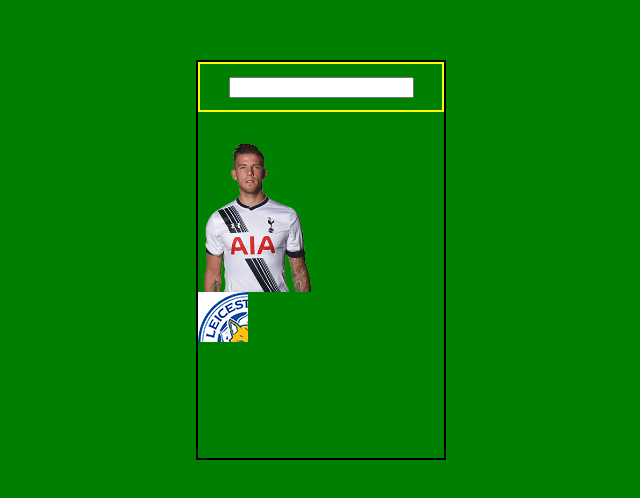
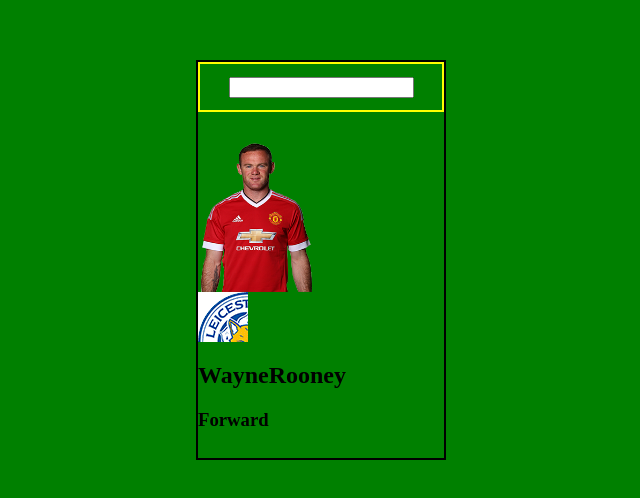
Before and after one commit to andrei-pascu/JS_Player_Cards, a website: page index.html in a window 1280 px wide. Shown: the part 148-646 px from the top of the page, without its empty margins (319-959 px from the left). Drawn offline with Linux system fonts and the light colour scheme.

Commit message:
DATA structure scheme

```diff
--- a/index.html
+++ b/index.html
@@ -23,7 +23,7 @@
                 <img class="player_image" src="" />
             </div>
             <div id="player_details_container" class="player_details_container">
-                <div class="player_team_logo_container">
+                <div class="player_team_logo">
                 </div>
                 <h2 class="player_name"></h2>
                 <h3 class="player_type"></h3>
--- a/js/script.js
+++ b/js/script.js
@@ -1,43 +1,59 @@
 // In a real case scenario, this data would
     // be served together with the builded app by some backend service
     // or loaded async on the frontend side
-const data = request_data;
-const players = data['players'];
-console.log(players[0]['player']['id'])
+let get_data;
+let DATA_players;
+let DATA_badges_css;
+let DATA_field_positions;
+let DOM_ROOT;
+
+(function initData() {
+    get_data = request_data;
+    DATA_players = get_data['players'];
+    DATA_badges_css = team_badges;
+    DATA_field_positions = field_positions;
+    DOM_ROOT = document.getElementById('card_content_container');
+})()
+
+
+function MapData(selected_player) {
+    function CREATE_DATA(data, selected_player, badges_css, field_positions) {
+        this.player_first_name =  data[selected_player]['player']['name']['first'];
+        this.player_last_name =   data[selected_player]['player']['name']['last'];
+        this.player_full_name =   this.player_first_name + this.player_last_name;
+        this.player_type =  field_positions[data[selected_player]['player']['info']['position']];
+        this.playerPortrait = `dist/assets/assets/p${data[selected_player]['player']['id']}.png`;
+        this.team = data[selected_player]['player']['currentTeam']['name'];
+        this.badge = badges_css[this.team];
+        this.badge_pos = `${this.badge['badge_x']}, ${this.badge['badge_y']}`
+    }
+
+    let DATA = new CREATE_DATA(DATA_players, selected_player, DATA_badges_css, DATA_field_positions)
+    console.log(DATA)
+    return DATA;
+}
 
 function buildCardHTML() {
+    let selected_player = 2;
+    let DATA = MapData(selected_player);
+    let DOM = {
+        'player_image': DOM_ROOT.querySelector('.player_image'),
+        'player_team_logo': DOM_ROOT.querySelector('.player_team_logo'),
+        'player_name': DOM_ROOT.querySelector('.player_name'),
+        'player_type': DOM_ROOT.querySelector('.player_type')
+    }
 
-    var DOM_card_container = document.getElementById('card_content_container');
-        var DOM_player_image = DOM_card_container.querySelector('.player_image')
-        var DOM_player_team_logo = DOM_card_container.querySelector('.player_team_logo')
 
-    DOM_player_image.setAttribute("src", `dist/assets/assets/p${players[0]['player']['id']}.png`);
-    // DOM_player_team_logo.setAttribute("src", `assets/assets/p${players[0]['player']['id']}.png`);
 
-    // target.innerHTML = `
-    // <div>
-    //     <div class="player_image_container">
-    //         <img
-    //             class="player_image"
-    //             src="assets/assets/p${players[0]['player']['id']}.png"
-    //         />
-    //     </div>
 
-    //     <div class="player_details_container>
-    //         <div class="player_team_logo_container">
-    //         </div>
-    //         <h2 class="player_name"></h2>
-    //         <h3 class="player_type"></h3>
-    //         <div class="player_stats_container">
-    //             <div class="player_stats_row">
-    //                 <p class="player_stat_name"></p>
-    //                 <p class="player_stat_value"></p>
-    //             </div>
-    //         </div>
-    //     </div>
-    // </div>
-    // `;
-
+    DOM['player_image'].setAttribute('src', DATA.playerPortrait);
+    DOM['player_team_logo'].setAttribute('style', DATA.badge_pos);
+    DOM['player_name'].innerHTML = DATA.player_full_name;
+    DOM['player_type'].innerHTML = DATA.player_type;
 }
 
-buildCardHTML()
+
+
+
+
+document.addEventListener('load', buildCardHTML());
--- a/scss/card/card.scss
+++ b/scss/card/card.scss
@@ -7,7 +7,7 @@
     height: 100%;
 }
 
-.player_team_logo_container {
+.player_team_logo {
     background-image: url('assets/assets/badges_sprite.png');
     height: 50px;
     width: 50px;
```
Also changed, not shown: dist/assets/data/the_json.js, dist/index.css.
